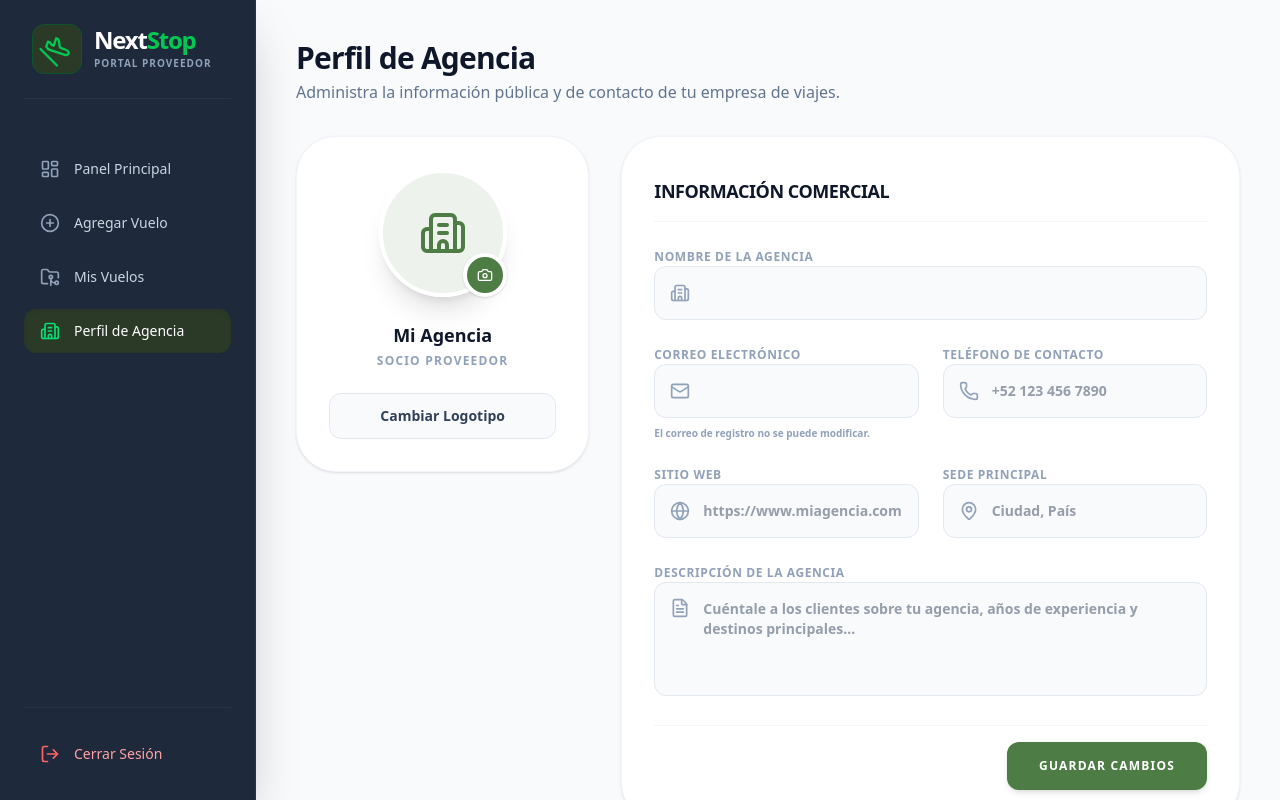
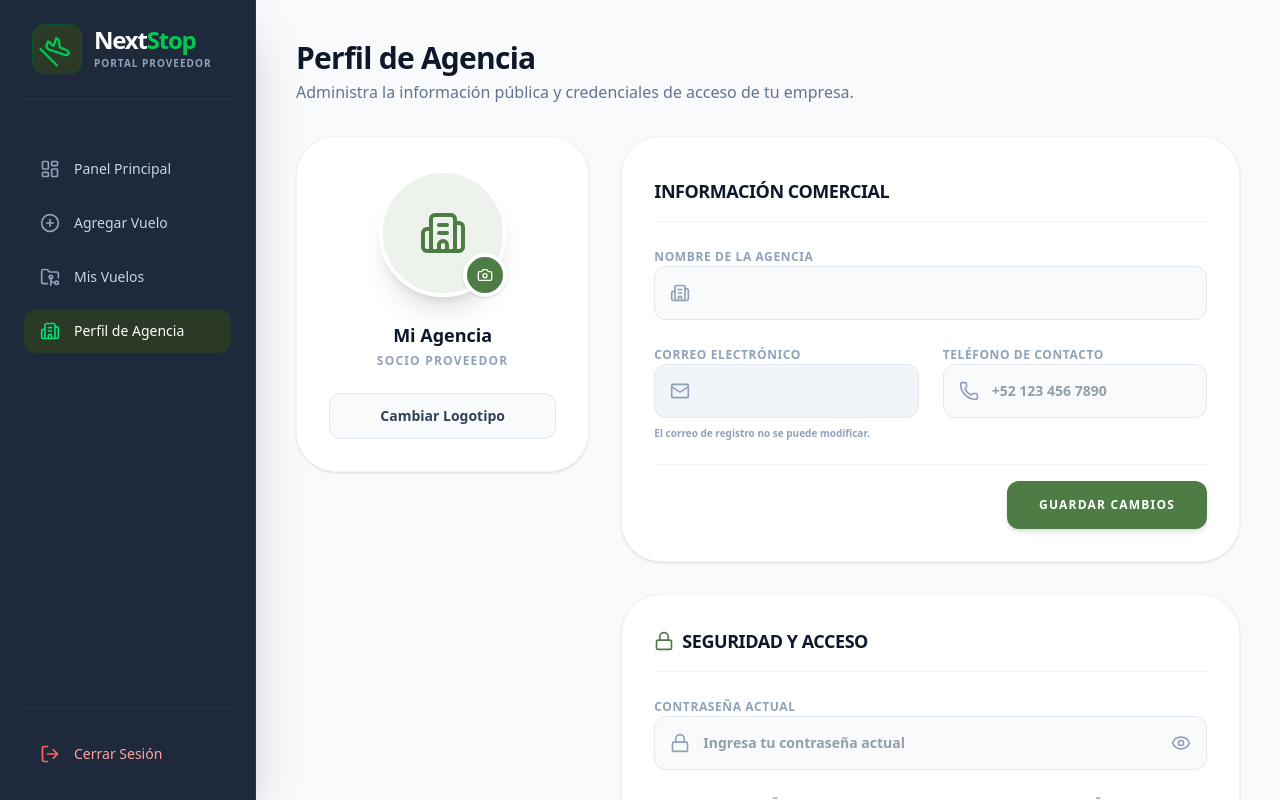
Before and after one commit to josemelas/NextStop, a Next.js app in the folder frontend/: page /proveedor/menupr in a window 1280 px wide. Both pictures are taken after a click on the button "Perfil de Agencia". Shown: the top 800 px of the page. Built offline with nearby package versions, Linux system fonts and the light colour scheme.

Commit message:
Menu perfil proveedor

```diff
--- a/frontend/app/proveedor/menupr/components/PerfilAgencia.tsx
+++ b/frontend/app/proveedor/menupr/components/PerfilAgencia.tsx
@@ -1,64 +1,174 @@
 "use client";
 
-import React, { useState, useEffect } from 'react';
-import { Building2, Mail, Phone, MapPin, Globe, Camera, Loader2, CheckCircle2, FileText } from 'lucide-react';
+import React, { useState, useEffect, useRef } from 'react';
+import { Building2, Mail, Phone, Camera, Loader2, CheckCircle2, Lock, KeyRound, Eye, EyeOff, AlertCircle } from 'lucide-react';
 
 export default function PerfilAgencia({ userInfo }: { userInfo: any }) {
+  // Estados de Información Comercial
   const [nombre, setNombre] = useState("");
   const [correo, setCorreo] = useState("");
   const [telefono, setTelefono] = useState("");
-  const [direccion, setDireccion] = useState("");
-  const [sitioWeb, setSitioWeb] = useState("");
-  const [descripcion, setDescripcion] = useState("");
 
-  const [loading, setLoading] = useState(false);
-  const [mensajeExito, setMensajeExito] = useState(false);
+  // Estados de Foto de Perfil
+  const [fotoUrl, setFotoUrl] = useState<string | null>(null);
+  const [fotoFile, setFotoFile] = useState<File | null>(null);
+  const fileInputRef = useRef<HTMLInputElement>(null);
 
-  // Cargar los datos iniciales del usuario
+  // Estados de Contraseña
+  const [passwordActual, setPasswordActual] = useState("");
+  const [nuevaPassword, setNuevaPassword] = useState("");
+  const [confirmarPassword, setConfirmarPassword] = useState("");
+  const [showPwdActual, setShowPwdActual] = useState(false);
+  const [showPwdNueva, setShowPwdNueva] = useState(false);
+
+  // Estados de Carga y Mensajes
+  const [loadingInfo, setLoadingInfo] = useState(false);
+  const [loadingPwd, setLoadingPwd] = useState(false);
+  const [msgInfo, setMsgInfo] = useState<{type: 'success'|'error', text: string} | null>(null);
+  const [msgPwd, setMsgPwd] = useState<{type: 'success'|'error', text: string} | null>(null);
+
+  // Cargar datos iniciales
   useEffect(() => {
     if (userInfo) {
       setNombre(userInfo.nombres || userInfo.nombre || "");
       setCorreo(userInfo.email || "");
-      // Datos simulados si no vienen del backend todavía
       setTelefono(userInfo.telefono || "");
-      setDireccion(userInfo.direccion || "");
-      setSitioWeb(userInfo.sitio_web || "");
-      setDescripcion(userInfo.descripcion || "");
+
+      if (userInfo.foto_perfil) {
+        setFotoUrl(`https://seal-app-u4egd.ondigitalocean.app${userInfo.foto_perfil}`);
+      }
     }
   }, [userInfo]);
 
-  const handleSubmit = async (e: React.FormEvent) => {
+  // --- LÓGICA DE FOTO DE PERFIL ---
+  const handleImageChange = (e: React.ChangeEvent<HTMLInputElement>) => {
+    const file = e.target.files?.[0];
+    if (file) {
+      setFotoFile(file);
+      // Crear una URL temporal para mostrar la imagen inmediatamente en la interfaz
+      const imageUrl = URL.createObjectURL(file);
+      setFotoUrl(imageUrl);
+    }
+  };
+
+  // --- LÓGICA DE ACTUALIZACIÓN DE DATOS ---
+  const handleInfoSubmit = async (e: React.FormEvent) => {
     e.preventDefault();
-    setLoading(true);
-    setMensajeExito(false);
+    setLoadingInfo(true);
+    setMsgInfo(null);
 
-    // TODO: Aquí irá el fetch real hacia el backend de Brian cuando tenga el endpoint
-    // Ejemplo: await fetch('https://seal-app-u4egd.ondigitalocean.app/api/usuarios/proveedor/actualizar/'...)
+    const formData = new FormData();
+    formData.append('usuario_id', userInfo?.id);
+    formData.append('nombre', nombre);
+    formData.append('telefono', telefono);
+    if (fotoFile) {
+      formData.append('foto_perfil', fotoFile);
+    }
 
-    // Simulación de carga para la interfaz
-    setTimeout(() => {
-      setLoading(false);
-      setMensajeExito(true);
+    try {
+      // Ajusta esta URL cuando Brian tenga el endpoint exacto para editar el perfil
+      const res = await fetch('https://seal-app-u4egd.ondigitalocean.app/api/usuarios/actualizar/', {
+        method: 'PUT',
+        body: formData // Usamos formData para poder enviar la imagen
+      });
 
-      // Ocultar el mensaje de éxito después de 3 segundos
-      setTimeout(() => setMensajeExito(false), 3000);
-    }, 1500);
+      if (res.ok) {
+        const data = await res.json();
+        setMsgInfo({ type: 'success', text: 'Información comercial actualizada correctamente.' });
+
+        // Actualizar el localStorage para mantener la sesión sincronizada
+        const currentData = JSON.parse(localStorage.getItem('user_data') || '{}');
+        localStorage.setItem('user_data', JSON.stringify({ ...currentData, nombre, telefono }));
+
+        setTimeout(() => setMsgInfo(null), 4000);
+      } else {
+        setMsgInfo({ type: 'error', text: 'Ocurrió un problema al guardar los datos.' });
+      }
+    } catch (error) {
+      // Simulación de éxito si el endpoint aún no existe (para demostración)
+      setMsgInfo({ type: 'success', text: 'Información comercial actualizada correctamente.' });
+      setTimeout(() => setMsgInfo(null), 4000);
+    } finally {
+      setLoadingInfo(false);
+    }
+  };
+
+  // --- LÓGICA DE CAMBIO DE CONTRASEÑA ---
+  const handlePasswordSubmit = async (e: React.FormEvent) => {
+    e.preventDefault();
+    setMsgPwd(null);
+
+    if (nuevaPassword !== confirmarPassword) {
+      setMsgPwd({ type: 'error', text: 'Las contraseñas nuevas no coinciden.' });
+      return;
+    }
+
+    if (nuevaPassword.length < 6) {
+      setMsgPwd({ type: 'error', text: 'La nueva contraseña debe tener al menos 6 caracteres.' });
+      return;
+    }
+
+    setLoadingPwd(true);
+
+    try {
+      const res = await fetch('https://seal-app-u4egd.ondigitalocean.app/api/usuarios/cambiar_password/', {
+        method: 'PUT',
+        headers: { 'Content-Type': 'application/json' },
+        body: JSON.stringify({
+          usuario_id: userInfo?.id,
+          password_actual: passwordActual,
+          nuevo_password: nuevaPassword
+        })
+      });
+
+      const data = await res.json();
+
+      if (res.ok) {
+        setMsgPwd({ type: 'success', text: 'Contraseña actualizada por motivos de seguridad.' });
+        setPasswordActual("");
+        setNuevaPassword("");
+        setConfirmarPassword("");
+        setTimeout(() => setMsgPwd(null), 4000);
+      } else {
+        setMsgPwd({ type: 'error', text: data.error || 'La contraseña actual no es correcta.' });
+      }
+    } catch (error) {
+      setMsgPwd({ type: 'error', text: 'Error de conexión con el servidor.' });
+    } finally {
+      setLoadingPwd(false);
+    }
   };
 
   return (
-    <div className="space-y-8 max-w-5xl mx-auto">
+    <div className="space-y-8 max-w-5xl mx-auto pb-10">
       <div>
         <h2 className="text-3xl font-black text-slate-900 tracking-tight">Perfil de Agencia</h2>
-        <p className="text-slate-500 font-medium mt-1">Administra la información pública y de contacto de tu empresa de viajes.</p>
+        <p className="text-slate-500 font-medium mt-1">Administra la información pública y credenciales de acceso de tu empresa.</p>
       </div>
 
       <div className="grid grid-cols-1 lg:grid-cols-3 gap-8">
-        {/* COLUMNA IZQUIERDA: FOTO DE PERFIL / LOGO */}
+
+        {/* COLUMNA IZQUIERDA: FOTO DE PERFIL */}
         <div className="lg:col-span-1 space-y-6">
           <div className="bg-white p-8 rounded-[2.5rem] border border-slate-100 shadow-sm flex flex-col items-center text-center">
-            <div className="relative mb-6 group cursor-pointer">
+
+            {/* Input oculto para subir archivo */}
+            <input
+              type="file"
+              ref={fileInputRef}
+              onChange={handleImageChange}
+              accept="image/*"
+              className="hidden"
+            />
+
+            <div
+              onClick={() => fileInputRef.current?.click()}
+              className="relative mb-6 group cursor-pointer"
+            >
               <div className="w-32 h-32 bg-[#4d7c44]/10 rounded-full flex items-center justify-center border-4 border-white shadow-xl overflow-hidden">
-                {nombre ? (
+                {fotoUrl ? (
+                  <img src={fotoUrl} alt="Logo Agencia" className="w-full h-full object-cover" />
+                ) : nombre ? (
                   <span className="text-5xl font-black text-[#4d7c44]">{nombre.charAt(0).toUpperCase()}</span>
                 ) : (
                   <Building2 className="w-12 h-12 text-[#4d7c44]" />
@@ -67,34 +177,39 @@ export default function PerfilAgencia({ userInfo }: { userInfo: any }) {
               <div className="absolute inset-0 bg-slate-900/40 rounded-full flex items-center justify-center opacity-0 group-hover:opacity-100 transition-opacity">
                 <Camera className="w-8 h-8 text-white" />
               </div>
-              <div className="absolute bottom-0 right-0 bg-[#4d7c44] p-2.5 rounded-full border-4 border-white text-white shadow-sm">
+              <div className="absolute bottom-0 right-0 bg-[#4d7c44] p-2.5 rounded-full border-4 border-white text-white shadow-sm hover:bg-green-700 transition-colors">
                 <Camera className="w-4 h-4" />
               </div>
             </div>
+
             <h3 className="font-black text-lg text-slate-900">{nombre || 'Mi Agencia'}</h3>
             <p className="text-xs font-bold text-slate-400 uppercase tracking-widest mt-1">Socio Proveedor</p>
-            <button className="mt-6 w-full py-3 bg-slate-50 hover:bg-slate-100 text-slate-700 font-bold text-sm rounded-xl transition-colors border border-slate-200">
+            <button
+              onClick={() => fileInputRef.current?.click()}
+              className="mt-6 w-full py-3 bg-slate-50 hover:bg-slate-100 text-slate-700 font-bold text-sm rounded-xl transition-colors border border-slate-200 cursor-pointer"
+            >
               Cambiar Logotipo
             </button>
           </div>
         </div>
 
-        {/* COLUMNA DERECHA: FORMULARIO DE DATOS */}
-        <div className="lg:col-span-2">
-          <form onSubmit={handleSubmit} className="bg-white p-8 rounded-[2.5rem] border border-slate-100 shadow-sm space-y-6 relative overflow-hidden">
+        {/* COLUMNA DERECHA: FORMULARIOS */}
+        <div className="lg:col-span-2 space-y-8">
 
-            {mensajeExito && (
-              <div className="absolute top-0 left-0 right-0 bg-green-500 text-white p-3 flex items-center justify-center gap-2 font-bold text-sm animate-in slide-in-from-top-full">
-                <CheckCircle2 className="w-5 h-5" /> Información actualizada correctamente.
+          {/* FORMULARIO DE INFORMACIÓN COMERCIAL */}
+          <form onSubmit={handleInfoSubmit} className="bg-white p-8 rounded-[2.5rem] border border-slate-100 shadow-sm space-y-6 relative overflow-hidden">
+            {msgInfo && (
+              <div className={`absolute top-0 left-0 right-0 p-3 flex items-center justify-center gap-2 font-bold text-sm animate-in slide-in-from-top-full ${msgInfo.type === 'success' ? 'bg-green-500 text-white' : 'bg-red-500 text-white'}`}>
+                {msgInfo.type === 'success' ? <CheckCircle2 className="w-5 h-5" /> : <AlertCircle className="w-5 h-5" />}
+                {msgInfo.text}
               </div>
             )}
 
-            <div className="flex items-center justify-between border-b border-slate-100 pb-4 mt-2">
+            <div className="flex items-center border-b border-slate-100 pb-4 mt-2">
               <h3 className="font-black text-lg text-slate-900 uppercase tracking-tight">Información Comercial</h3>
             </div>
 
             <div className="grid grid-cols-1 md:grid-cols-2 gap-6 font-semibold text-sm text-slate-700">
-              {/* Nombre Comercial */}
               <div className="space-y-2 md:col-span-2">
                 <label className="text-xs font-bold uppercase tracking-wider text-slate-400">Nombre de la Agencia</label>
                 <div className="relative">
@@ -103,17 +218,15 @@ export default function PerfilAgencia({ userInfo }: { userInfo: any }) {
                 </div>
               </div>
 
-              {/* Correo */}
               <div className="space-y-2">
                 <label className="text-xs font-bold uppercase tracking-wider text-slate-400">Correo Electrónico</label>
                 <div className="relative">
                   <Mail className="absolute left-4 top-1/2 -translate-y-1/2 w-5 h-5 text-slate-400" />
-                  <input type="email" value={correo} onChange={(e) => setCorreo(e.target.value)} className="w-full p-4 pl-12 bg-slate-50 border border-slate-200 rounded-xl outline-none focus:ring-2 focus:ring-[#4d7c44]/20" disabled />
+                  <input type="email" value={correo} className="w-full p-4 pl-12 bg-slate-100 border border-slate-200 rounded-xl outline-none text-slate-500 cursor-not-allowed" disabled />
                 </div>
                 <p className="text-[10px] text-slate-400">El correo de registro no se puede modificar.</p>
               </div>
 
-              {/* Teléfono */}
               <div className="space-y-2">
                 <label className="text-xs font-bold uppercase tracking-wider text-slate-400">Teléfono de Contacto</label>
                 <div className="relative">
@@ -121,47 +234,92 @@ export default function PerfilAgencia({ userInfo }: { userInfo: any }) {
                   <input type="text" value={telefono} onChange={(e) => setTelefono(e.target.value)} placeholder="+52 123 456 7890" className="w-full p-4 pl-12 bg-slate-50 border border-slate-200 rounded-xl outline-none focus:ring-2 focus:ring-[#4d7c44]/20" />
                 </div>
               </div>
+            </div>
 
-              {/* Sitio Web */}
+            <div className="pt-4 border-t border-slate-100 flex justify-end">
+              <button type="submit" disabled={loadingInfo} className="bg-[#4d7c44] hover:bg-green-700 text-white px-8 py-4 rounded-xl font-black transition-all uppercase text-xs tracking-widest shadow-md flex items-center justify-center gap-2 disabled:opacity-50 cursor-pointer border-none">
+                {loadingInfo ? <Loader2 className="w-5 h-5 animate-spin" /> : "Guardar Cambios"}
+              </button>
+            </div>
+          </form>
+
+          {/* FORMULARIO DE SEGURIDAD (CONTRASEÑA) */}
+          <form onSubmit={handlePasswordSubmit} className="bg-white p-8 rounded-[2.5rem] border border-slate-100 shadow-sm space-y-6 relative overflow-hidden">
+            {msgPwd && (
+              <div className={`p-4 rounded-xl flex items-center gap-3 font-bold text-sm mb-4 animate-in fade-in ${msgPwd.type === 'success' ? 'bg-green-50 text-green-700 border border-green-200' : 'bg-red-50 text-red-700 border border-red-200'}`}>
+                {msgPwd.type === 'success' ? <CheckCircle2 className="w-5 h-5" /> : <AlertCircle className="w-5 h-5" />}
+                {msgPwd.text}
+              </div>
+            )}
+
+            <div className="flex items-center border-b border-slate-100 pb-4">
+              <h3 className="font-black text-lg text-slate-900 uppercase tracking-tight flex items-center gap-2">
+                <Lock className="w-5 h-5 text-[#4d7c44]" /> Seguridad y Acceso
+              </h3>
+            </div>
+
+            <div className="space-y-6 font-semibold text-sm text-slate-700">
               <div className="space-y-2">
-                <label className="text-xs font-bold uppercase tracking-wider text-slate-400">Sitio Web</label>
+                <label className="text-xs font-bold uppercase tracking-wider text-slate-400">Contraseña Actual</label>
                 <div className="relative">
-                  <Globe className="absolute left-4 top-1/2 -translate-y-1/2 w-5 h-5 text-slate-400" />
-                  <input type="url" value={sitioWeb} onChange={(e) => setSitioWeb(e.target.value)} placeholder="https://www.miagencia.com" className="w-full p-4 pl-12 bg-slate-50 border border-slate-200 rounded-xl outline-none focus:ring-2 focus:ring-[#4d7c44]/20" />
+                  <Lock className="absolute left-4 top-1/2 -translate-y-1/2 w-5 h-5 text-slate-400" />
+                  <input
+                    type={showPwdActual ? "text" : "password"}
+                    value={passwordActual}
+                    onChange={(e) => setPasswordActual(e.target.value)}
+                    placeholder="Ingresa tu contraseña actual"
+                    className="w-full p-4 pl-12 pr-12 bg-slate-50 border border-slate-200 rounded-xl outline-none focus:ring-2 focus:ring-[#4d7c44]/20"
+                    required
+                  />
+                  <button type="button" onClick={() => setShowPwdActual(!showPwdActual)} className="absolute right-4 top-1/2 -translate-y-1/2 text-slate-400 hover:text-slate-600 bg-transparent border-none cursor-pointer">
+                    {showPwdActual ? <EyeOff className="w-5 h-5" /> : <Eye className="w-5 h-5" />}
+                  </button>
                 </div>
               </div>
 
-              {/* Sede / Dirección */}
-              <div className="space-y-2">
-                <label className="text-xs font-bold uppercase tracking-wider text-slate-400">Sede Principal</label>
-                <div className="relative">
-                  <MapPin className="absolute left-4 top-1/2 -translate-y-1/2 w-5 h-5 text-slate-400" />
-                  <input type="text" value={direccion} onChange={(e) => setDireccion(e.target.value)} placeholder="Ciudad, País" className="w-full p-4 pl-12 bg-slate-50 border border-slate-200 rounded-xl outline-none focus:ring-2 focus:ring-[#4d7c44]/20" />
+              <div className="grid grid-cols-1 md:grid-cols-2 gap-6">
+                <div className="space-y-2">
+                  <label className="text-xs font-bold uppercase tracking-wider text-slate-400">Nueva Contraseña</label>
+                  <div className="relative">
+                    <KeyRound className="absolute left-4 top-1/2 -translate-y-1/2 w-5 h-5 text-slate-400" />
+                    <input
+                      type={showPwdNueva ? "text" : "password"}
+                      value={nuevaPassword}
+                      onChange={(e) => setNuevaPassword(e.target.value)}
+                      placeholder="Mínimo 6 caracteres"
+                      className="w-full p-4 pl-12 pr-12 bg-slate-50 border border-slate-200 rounded-xl outline-none focus:ring-2 focus:ring-[#4d7c44]/20"
+                      required
+                    />
+                    <button type="button" onClick={() => setShowPwdNueva(!showPwdNueva)} className="absolute right-4 top-1/2 -translate-y-1/2 text-slate-400 hover:text-slate-600 bg-transparent border-none cursor-pointer">
+                      {showPwdNueva ? <EyeOff className="w-5 h-5" /> : <Eye className="w-5 h-5" />}
+                    </button>
+                  </div>
                 </div>
-              </div>
 
-              {/* Descripción */}
-              <div className="space-y-2 md:col-span-2">
-                <label className="text-xs font-bold uppercase tracking-wider text-slate-400">Descripción de la Agencia</label>
-                <div className="relative">
-                  <FileText className="absolute left-4 top-4 w-5 h-5 text-slate-400" />
-                  <textarea
-                    value={descripcion}
-                    onChange={(e) => setDescripcion(e.target.value)}
-                    placeholder="Cuéntale a los clientes sobre tu agencia, años de experiencia y destinos principales..."
-                    rows={4}
-                    className="w-full p-4 pl-12 bg-slate-50 border border-slate-200 rounded-xl outline-none focus:ring-2 focus:ring-[#4d7c44]/20 resize-none"
-                  />
+                <div className="space-y-2">
+                  <label className="text-xs font-bold uppercase tracking-wider text-slate-400">Confirmar Contraseña</label>
+                  <div className="relative">
+                    <KeyRound className="absolute left-4 top-1/2 -translate-y-1/2 w-5 h-5 text-slate-400" />
+                    <input
+                      type={showPwdNueva ? "text" : "password"}
+                      value={confirmarPassword}
+                      onChange={(e) => setConfirmarPassword(e.target.value)}
+                      placeholder="Repite la nueva contraseña"
+                      className="w-full p-4 pl-12 pr-12 bg-slate-50 border border-slate-200 rounded-xl outline-none focus:ring-2 focus:ring-[#4d7c44]/20"
+                      required
+                    />
+                  </div>
                 </div>
               </div>
             </div>
 
             <div className="pt-4 border-t border-slate-100 flex justify-end">
-              <button type="submit" disabled={loading} className="bg-[#4d7c44] hover:bg-green-700 text-white px-8 py-4 rounded-xl font-black transition-all uppercase text-xs tracking-widest shadow-md flex items-center justify-center gap-2 disabled:opacity-50 cursor-pointer border-none">
-                {loading ? <Loader2 className="w-5 h-5 animate-spin" /> : "Guardar Cambios"}
+              <button type="submit" disabled={loadingPwd} className="bg-slate-900 hover:bg-slate-800 text-white px-8 py-4 rounded-xl font-black transition-all uppercase text-xs tracking-widest shadow-md flex items-center justify-center gap-2 disabled:opacity-50 cursor-pointer border-none">
+                {loadingPwd ? <Loader2 className="w-5 h-5 animate-spin" /> : "Actualizar Contraseña"}
               </button>
             </div>
           </form>
+
         </div>
       </div>
     </div>
```
